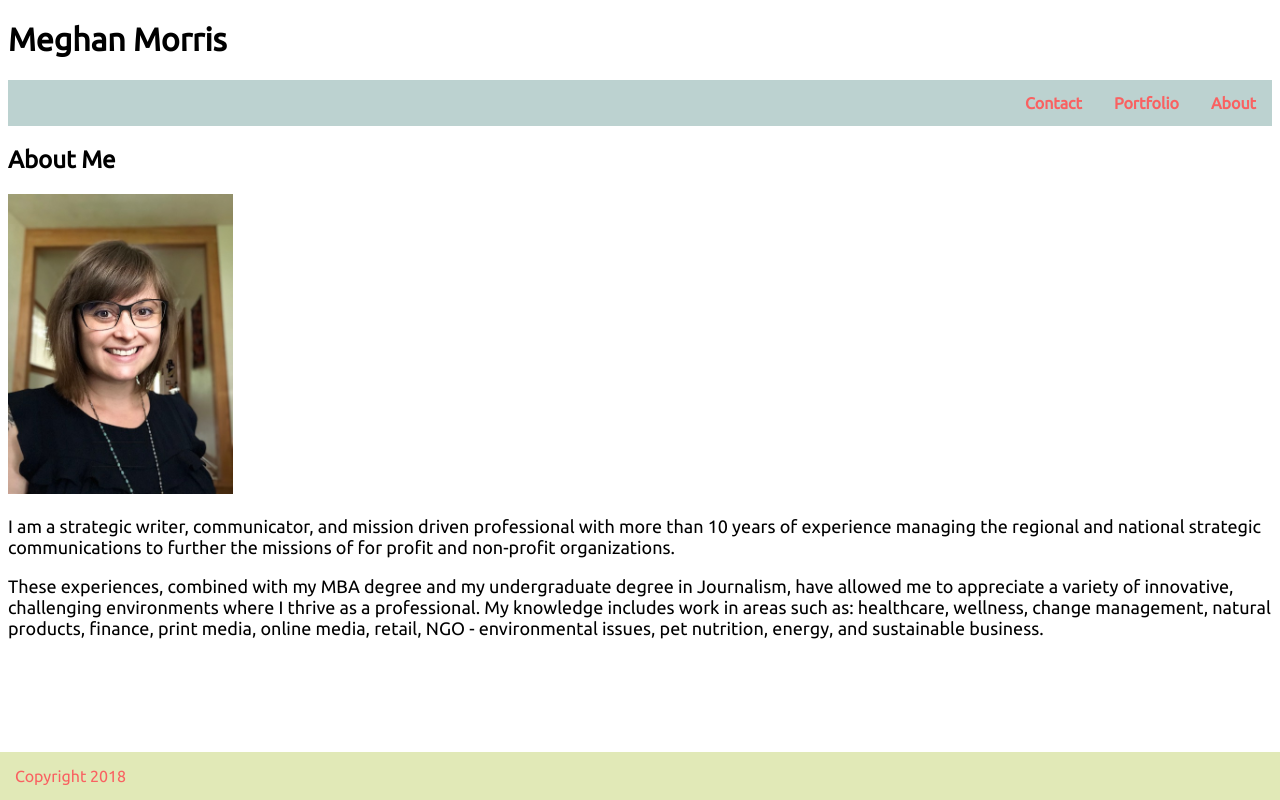
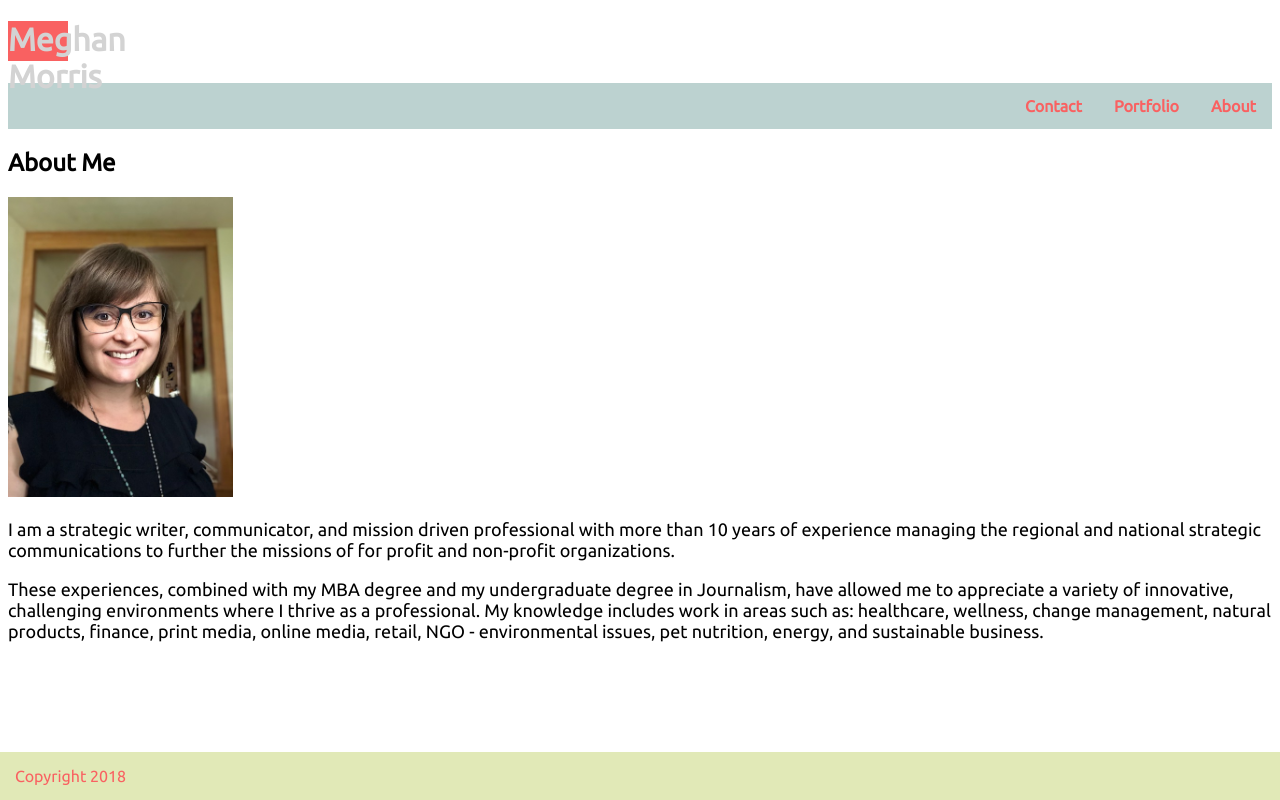
Before and after one commit to itsmegh/Basic-Portfolio, a plain HTML site: page index.html in a window 1280 px wide. Drawn offline with Linux system fonts and the light colour scheme.

Commit message:
added box for name plate

```diff
--- a/assets/css/style.css
+++ b/assets/css/style.css
@@ -7,6 +7,14 @@
 h1 {
     font-family: 'Ubuntu', sans-serif;
 
+}
+
+.box1 {
+    position: relative;
+    background: #f96161;
+    color: lightgray;
+    height: 40px;
+    width: 60px;
 }
 
 h2 {
--- a/index.html
+++ b/index.html
@@ -9,7 +9,7 @@
 </head>
 
 <body>
-    <h1>Meghan Morris</h1>
+    <h1 class="box1">Meghan Morris</h1>
 
     <header class="clearfix">
         <nav>
```
